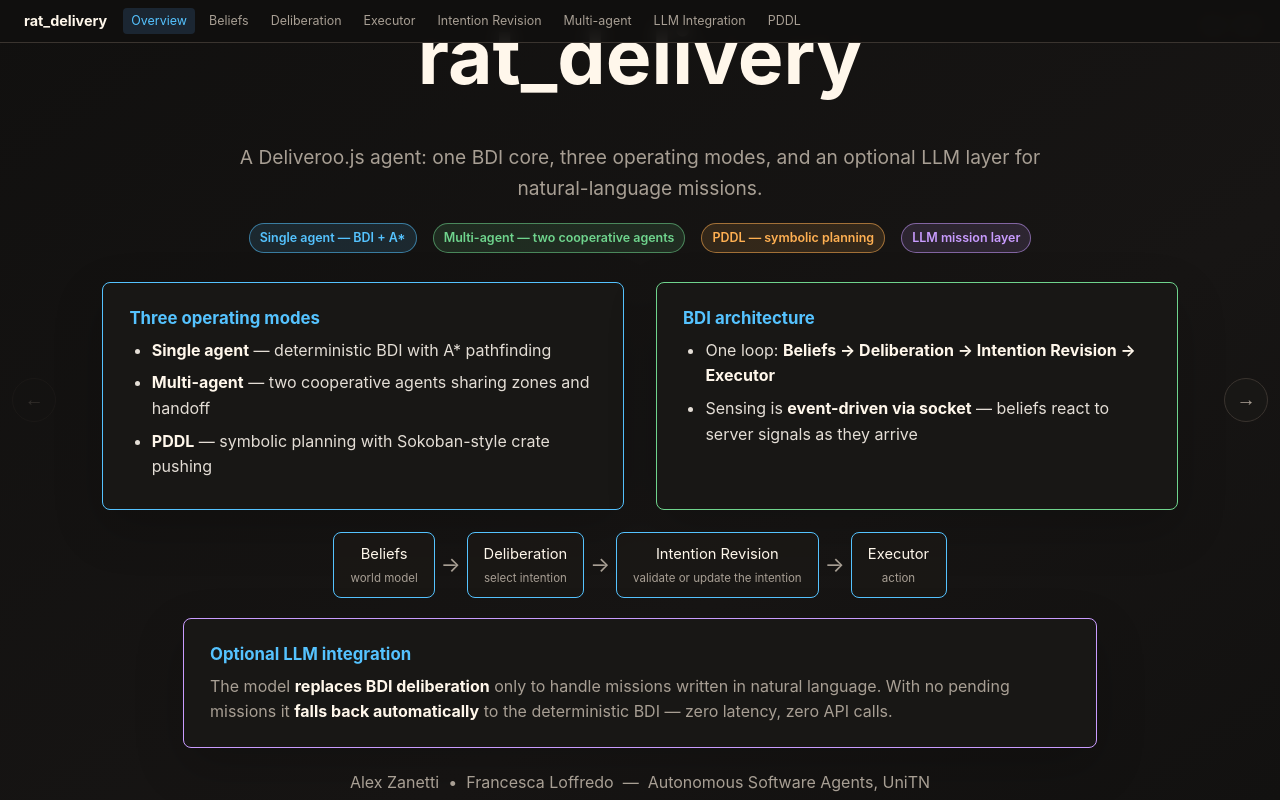
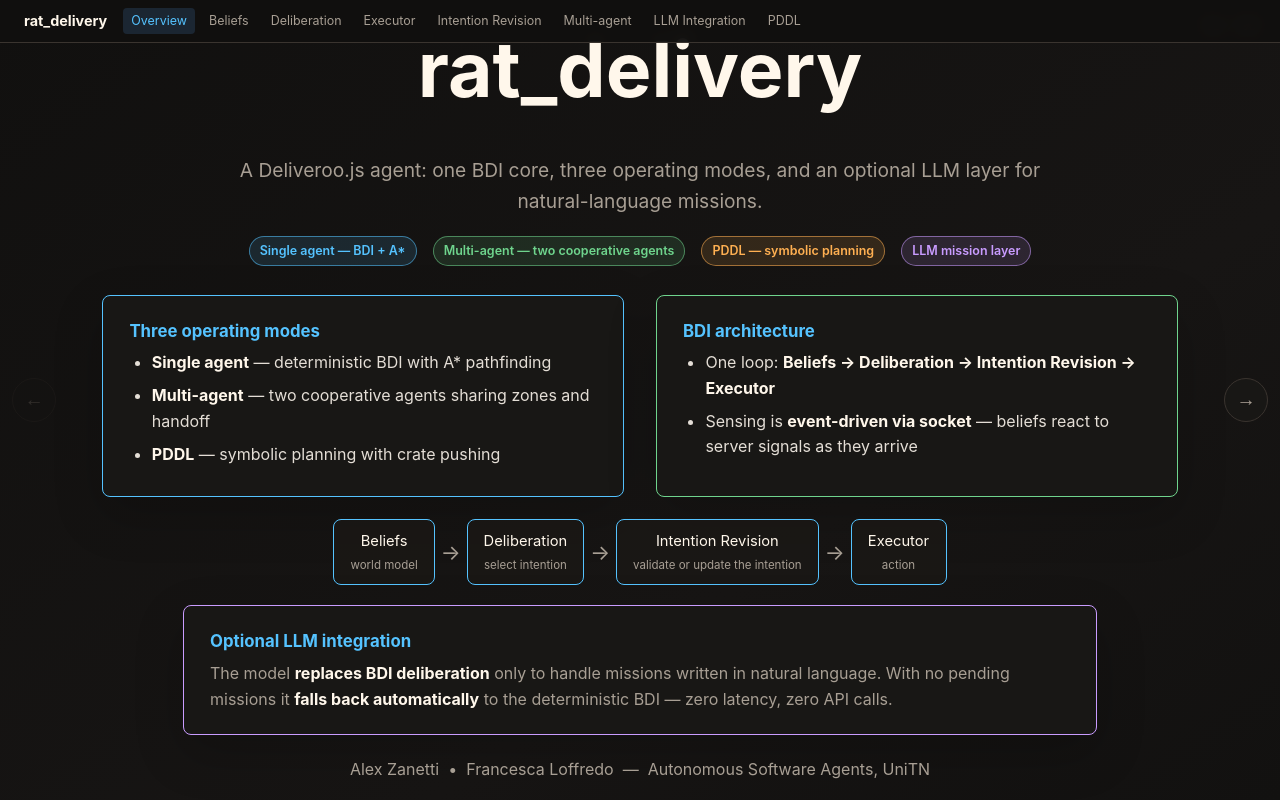
Before and after one commit to cl3t4p/rat_delivery, a Svelte app in the folder presentation/: page / in a window 1280 px wide. Built offline with nearby package versions, Linux system fonts and the light colour scheme.

Commit message:
update overview

```diff
--- a/presentation/src/slides/Overview.svelte
+++ b/presentation/src/slides/Overview.svelte
@@ -18,7 +18,7 @@
     <ul>
       <li><strong>Single agent</strong> — deterministic BDI with A* pathfinding</li>
       <li><strong>Multi-agent</strong> — two cooperative agents sharing zones and handoff</li>
-      <li><strong>PDDL</strong> — symbolic planning with Sokoban-style crate pushing</li>
+      <li><strong>PDDL</strong> — symbolic planning with crate pushing</li>
     </ul>
   </div>
   <div class="card green-border">
```
